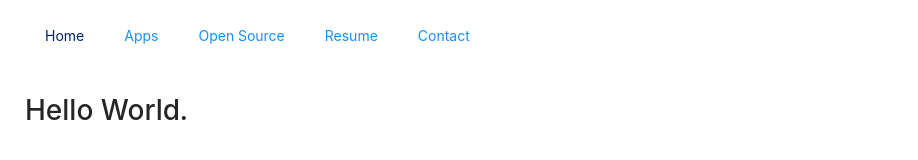
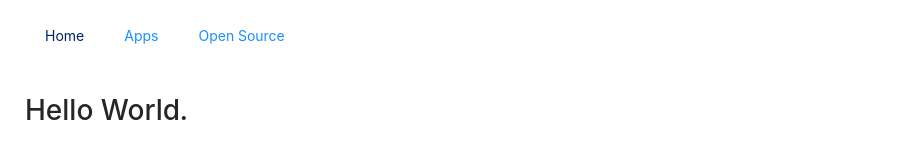
Before and after one commit to iamclaytonray/iamclaytonray, a Gatsby site: page / in a window 1280 px wide. Shown: the top 160 px of the page, without its empty margins (0-918 px from the left). Built offline with nearby package versions, Linux system fonts and the light colour scheme; Gatsby itself is replaced by a stand-in of ours.

Commit message:
Update index.tsx

```diff
--- a/src/components/Header/index.tsx
+++ b/src/components/Header/index.tsx
@@ -16,12 +16,6 @@
         <Link activeClassName="active" to="/open-source">
           Open Source
         </Link>
-        <Link activeClassName="active" to="/resume">
-          Resume
-        </Link>
-        <Link activeClassName="active" to="/contact">
-          Contact
-        </Link>
       </div>
     </nav>
   </header>
```
